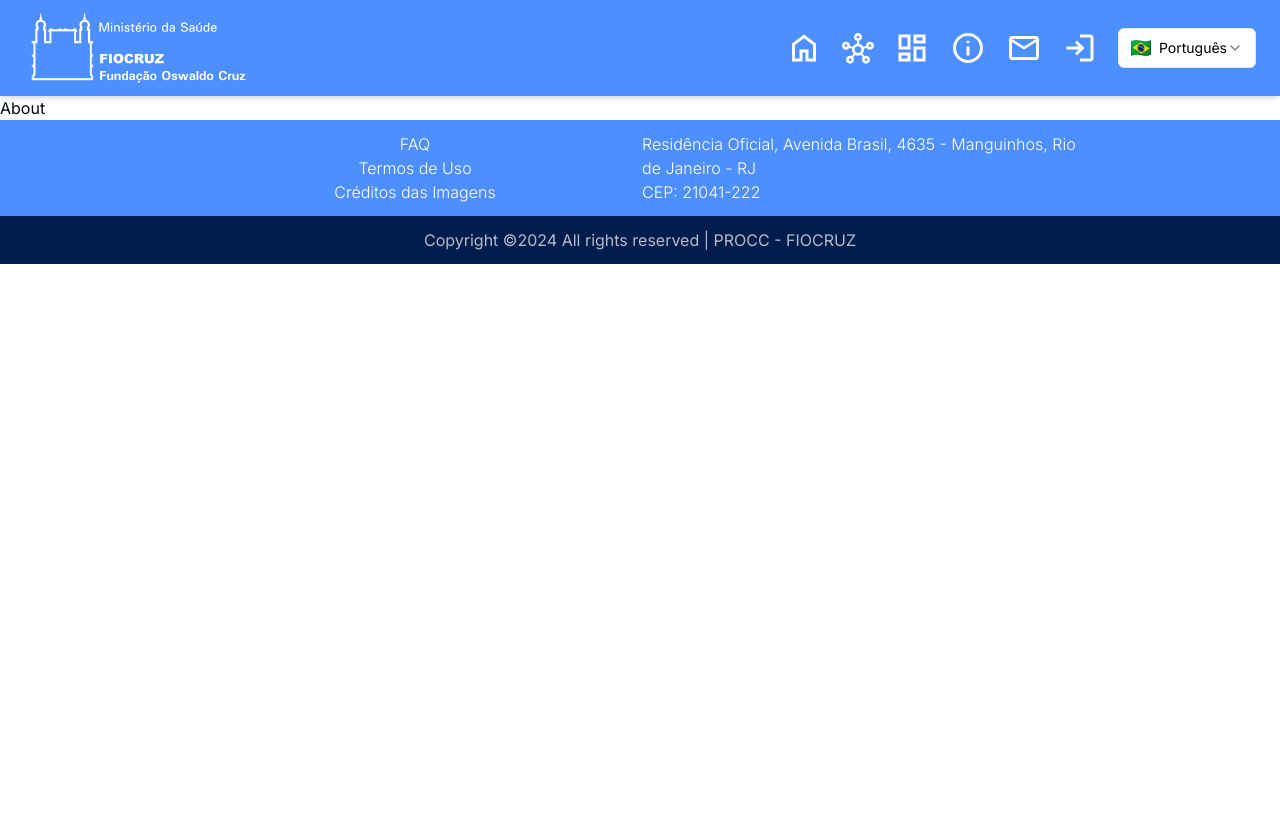
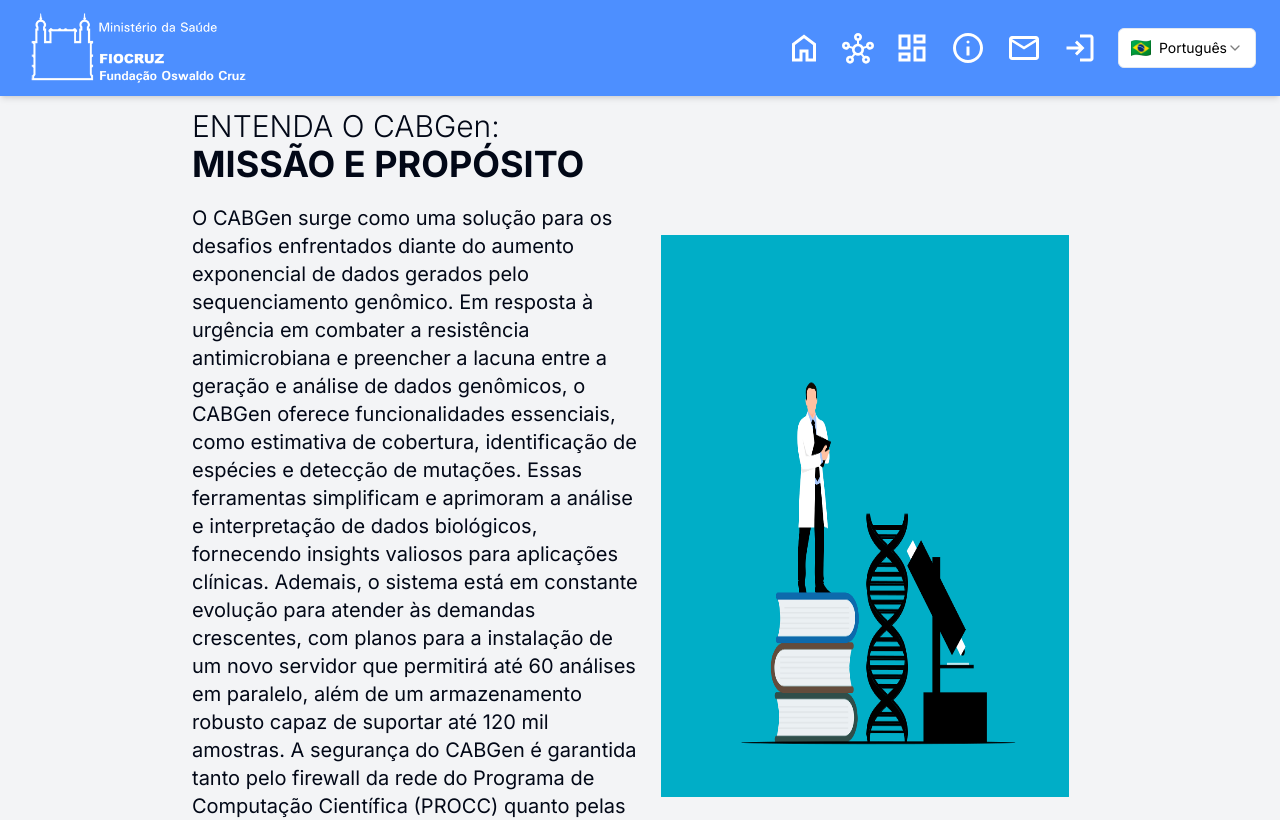
Before and after one commit to CABGenOrg/cabgen_frontend, a Next.js app: page /about in a window 1280 px wide. Shown: the top 820 px of the page. Built offline with nearby package versions, Linux system fonts and the light colour scheme.

Commit message:
Feat: Created CabgenMission component.

```diff
--- a/src/app/about/page.tsx
+++ b/src/app/about/page.tsx
@@ -1,9 +1,12 @@
-import React from 'react'
+import React from "react";
+import CabgenMission from "@/components/About/CabgenMission";
 
 const About = () => {
   return (
-    <div>About</div>
-  )
-}
+    <>
+      <CabgenMission />
+    </>
+  );
+};
 
-export default About
+export default About;
--- /dev/null
+++ b/src/components/About/CabgenMission.tsx
@@ -0,0 +1,69 @@
+import React from "react";
+import Section from "../General/Section";
+import {
+  section_btn,
+  section_spacing,
+  section_subtitle,
+  section_text,
+  section_title,
+} from "@/styles/tailwind_classes";
+import Image from "next/image";
+import Link from "next/link";
+
+const CabgenMission = () => {
+  return (
+    <Section id="cabgen-mission" gray>
+      <div className={`grid lg:grid-cols-2 grid-cols-1 ${section_spacing}`}>
+        <div className="flex flex-col justify-center items-center">
+          <div className="flex flex-col justify-center items-start">
+            <h2>
+              <span className={`${section_subtitle} uppercase`}>
+                Entenda o{" "}
+              </span>
+              <span className={section_subtitle}>CABGen:</span>
+              <br />
+              <span className={`${section_title} uppercase`}>
+                Missão e Propósito
+              </span>
+            </h2>
+            <p className={section_text}>
+              O CABGen surge como uma solução para os desafios enfrentados
+              diante do aumento exponencial de dados gerados pelo sequenciamento
+              genômico. Em resposta à urgência em combater a resistência
+              antimicrobiana e preencher a lacuna entre a geração e análise de
+              dados genômicos, o CABGen oferece funcionalidades essenciais, como
+              estimativa de cobertura, identificação de espécies e detecção de
+              mutações. Essas ferramentas simplificam e aprimoram a análise e
+              interpretação de dados biológicos, fornecendo insights valiosos
+              para aplicações clínicas. Ademais, o sistema está em constante
+              evolução para atender às demandas crescentes, com planos para a
+              instalação de um novo servidor que permitirá até 60 análises em
+              paralelo, além de um armazenamento robusto capaz de suportar até
+              120 mil amostras. A segurança do CABGen é garantida tanto pelo
+              firewall da rede do Programa de Computação Científica (PROCC)
+              quanto pelas rigorosas políticas de segurança da FioCruz.
+            </p>
+          </div>
+          <Link
+            href="https://www.frontiersin.org/journals/microbiology/articles/10.3389/fmicb.2022.893474/full"
+            passHref={true}
+            target="_blank"
+          >
+            <button className={section_btn}>Artigo</button>
+          </Link>
+        </div>
+        <div className="flex justify-center items-center">
+          <Image
+            src={"/About/science_pixabay.png"}
+            alt="scientist on top of books next to a DNA molecule and a microscope"
+            width={5000}
+            height={5000}
+            className="lg:h-[70%] h-auto w-11/12 mt-3"
+          />
+        </div>
+      </div>
+    </Section>
+  );
+};
+
+export default CabgenMission;
```
Also changed, not shown: public/About/science_pixabay.png (added).
